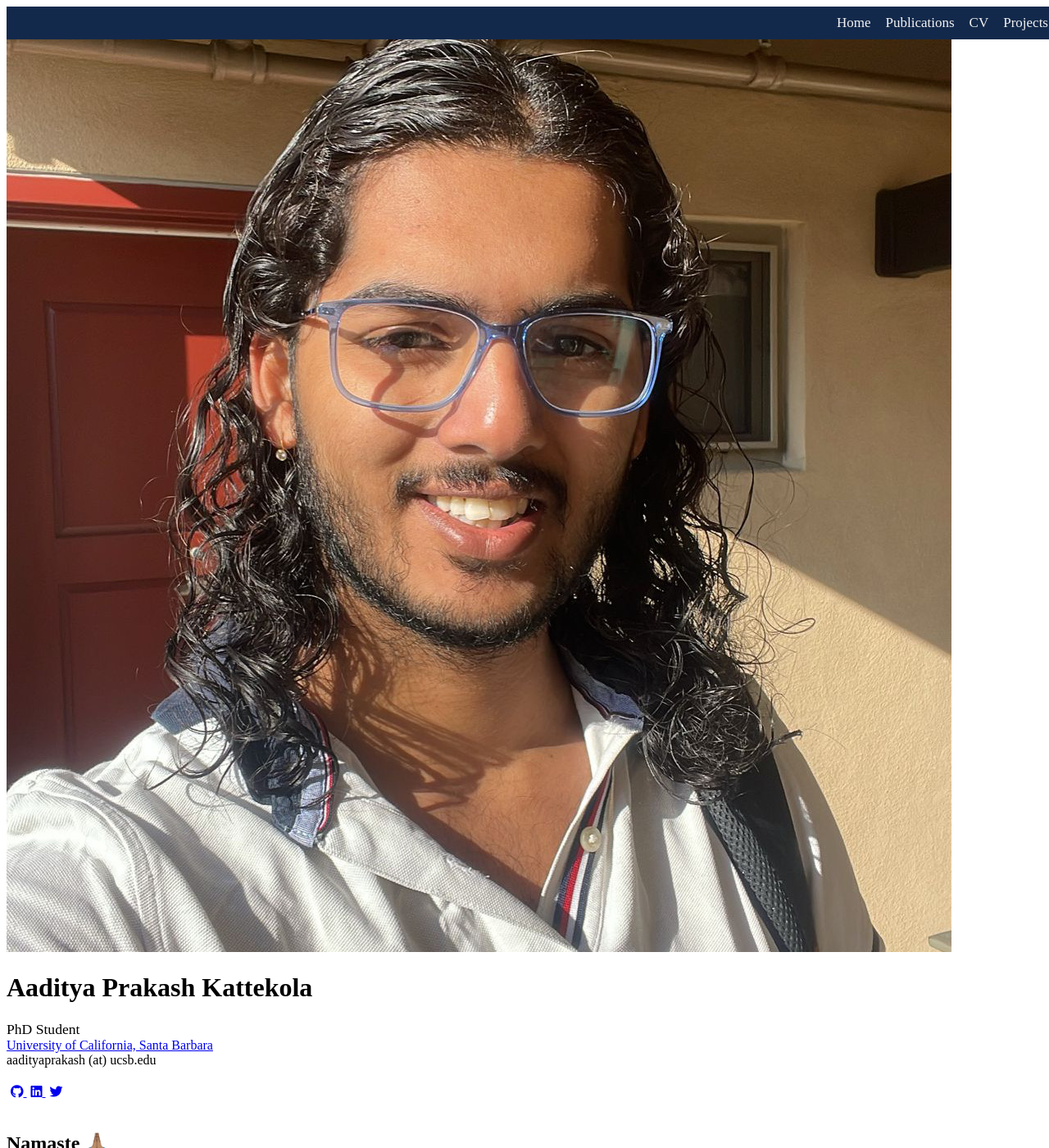
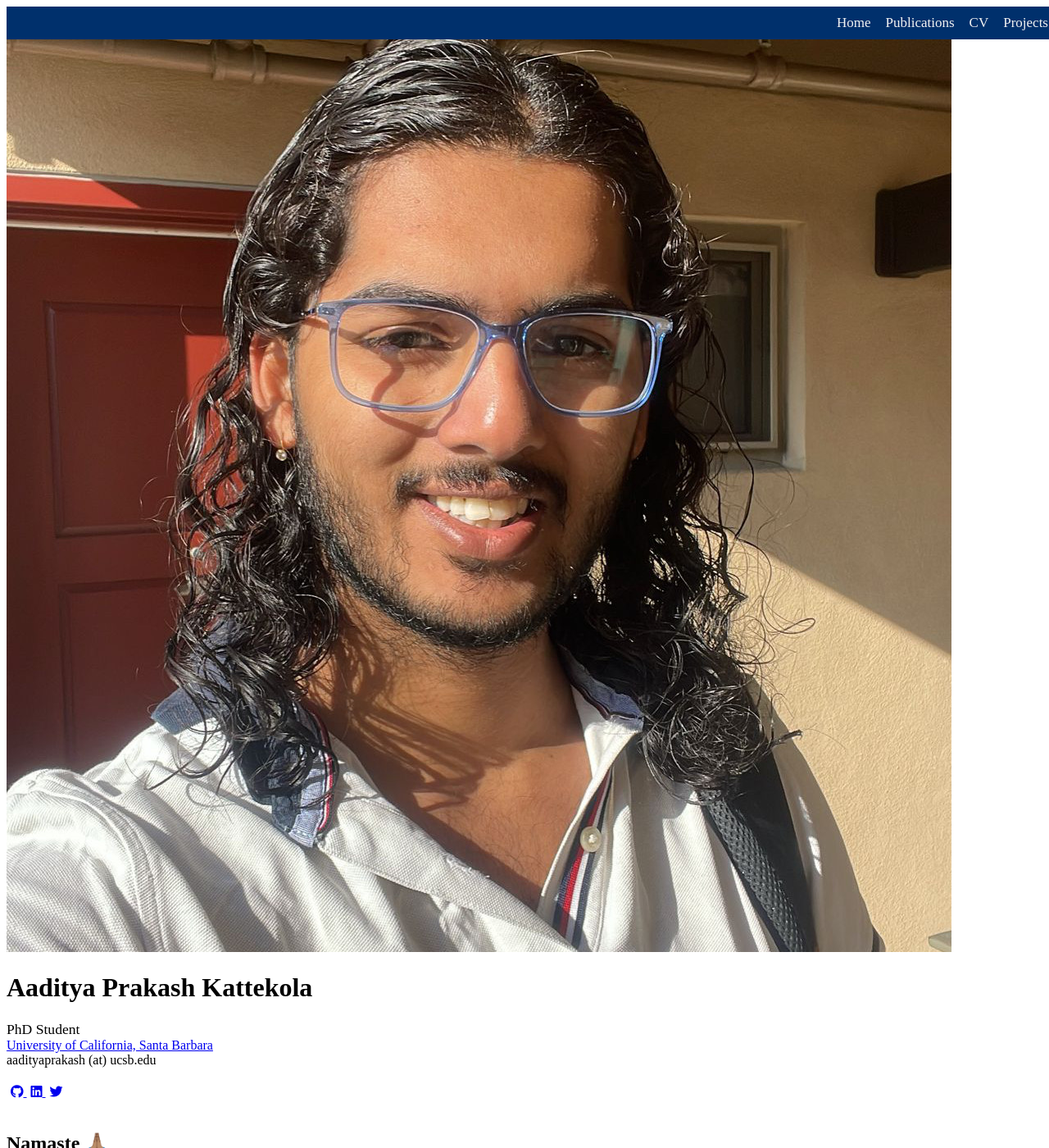
Before and after one commit to Kapi2910/kapi2910.github.io, a Jekyll site: the page built from index.md, in a window 1280 px wide and 1400 px high. Shown: the whole window at 82% size. Built offline with Jekyll 4.4.1, drawn with Linux system fonts in a browser that asks for light colours; nearby versions of some CDN libraries; some web fonts are replaced; a style sheet for code colours, icons or effects is not loaded.

Commit message:
UCSB Colors; Nav Bar

```diff
--- a/assets/css/nav.css
+++ b/assets/css/nav.css
@@ -1,6 +1,6 @@
 /* Add a black background color to the top navigation */
 .topnav {
-    background-color: #13294B;
+    background-color: #00306c;
     overflow: hidden;
 	  position:fixed;
 	  z-index:999;
@@ -34,7 +34,7 @@
 
   /* Change the color of links on hover */
   .topnav a.normal:hover {
-    background-color: #ddd;
+    background-color: #f52500;
     color: black;
   }
 
```
